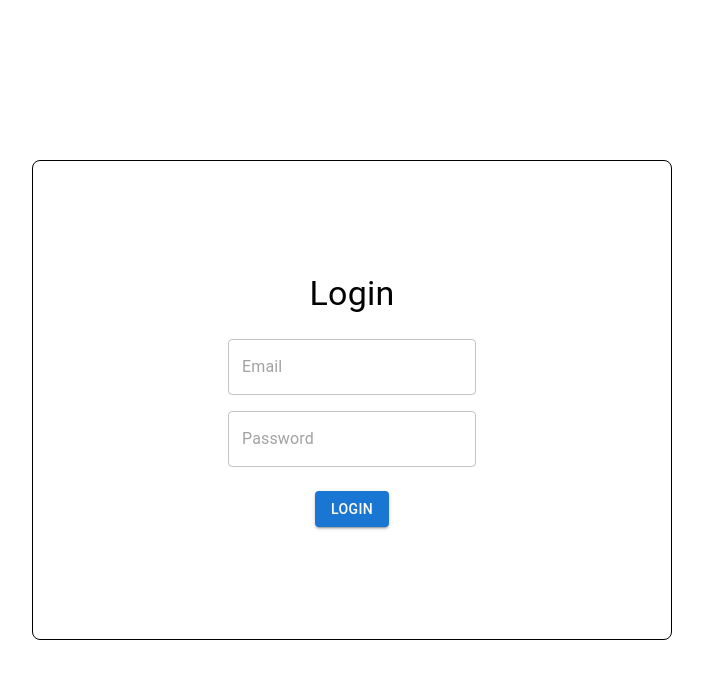
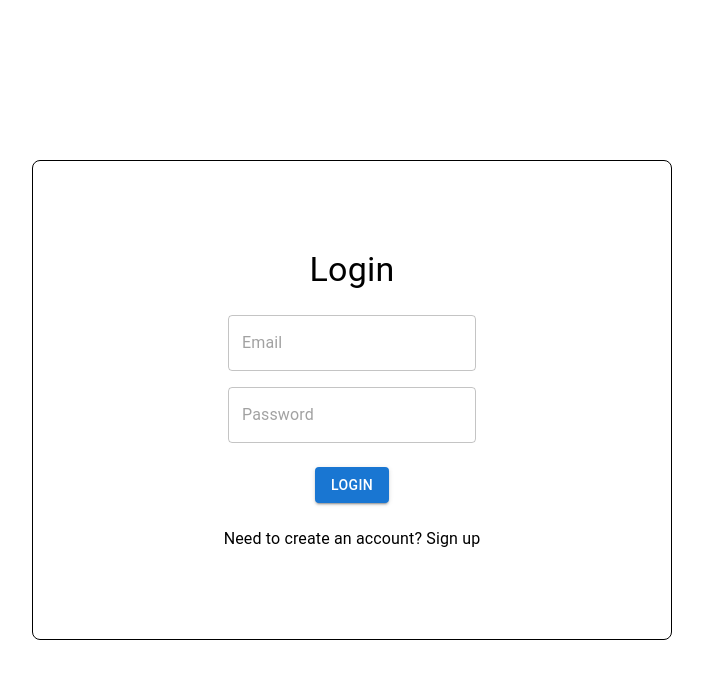
Before and after one commit to pratham2021/ai-customer-support, a Next.js app: page /auth in a window 1280 px wide. Shown: the top 678 px of the page, without its empty margins (288-991 px from the left). Built offline with nearby package versions, Linux system fonts and the light colour scheme; no server answers.

Commit message:
added the switch between the login and sign up

```diff
--- a/app/auth/page.js
+++ b/app/auth/page.js
@@ -1,11 +1,19 @@
+"use client";
 import Login from "@/components/Login";
 import SignUp from "@/components/SignUp";
 import React from "react";
+import { useState } from "react";
 
 function page() {
-  return (
-    <Login />
-    // <SignUp />
+  const [displayLogin, setDisplayLogin] = useState(true);
+  const toggleDisplay = () => {
+    setDisplayLogin(!displayLogin);
+  };
+
+  return displayLogin ? (
+    <Login toggleDisplay={toggleDisplay} />
+  ) : (
+    <SignUp toggleDisplay={toggleDisplay} />
   );
 }
 
--- a/components/Login.js
+++ b/components/Login.js
@@ -6,11 +6,15 @@ import { useState } from "react";
 import { auth } from "../app/firebase/config";
 import { useRouter } from "next/navigation";
 
-function Login() {
+function Login({ toggleDisplay }) {
   const [email, setEmail] = useState("");
   const [password, setPassword] = useState("");
   const [error, setError] = useState("");
   const router = useRouter();
+
+  const changeDisplay = () => {
+    toggleDisplay();
+  };
 
   const handleSubmit = async () => {
     try {
@@ -26,8 +30,6 @@ function Login() {
       console.log(errorCode, errorMessage);
       setError("Failed to login. Please try again.");
     }
-    // console.log(email);
-    // console.log(password);
   };
 
   return (
@@ -83,6 +85,10 @@ function Login() {
           <Button variant="contained" onClick={handleSubmit}>
             Login
           </Button>
+
+          <Typography>
+            Need to create an account? <a onClick={changeDisplay}>Sign up</a>
+          </Typography>
         </Stack>
       </Box>
     </Box>
--- a/components/SignUp.js
+++ b/components/SignUp.js
@@ -6,11 +6,15 @@ import { auth } from "../app/firebase/config";
 import { useState } from "react";
 import { useRouter } from "next/navigation";
 
-function Login() {
+function SignUp({ toggleDisplay }) {
   const [email, setEmail] = useState("");
   const [password, setPassword] = useState("");
   const [error, setError] = useState("");
   const router = useRouter();
+
+  const changeDisplay = () => {
+    toggleDisplay();
+  };
 
   const handleSubmit = async () => {
     try {
@@ -81,10 +85,14 @@ function Login() {
           <Button variant="contained" onClick={handleSubmit}>
             Sign Up
           </Button>
+
+          <Typography>
+            Already Have an Account? <a onClick={changeDisplay}>Login</a>
+          </Typography>
         </Stack>
       </Box>
     </Box>
   );
 }
 
-export default Login;
+export default SignUp;
```
